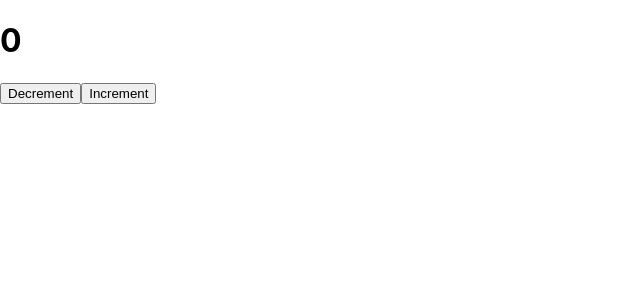
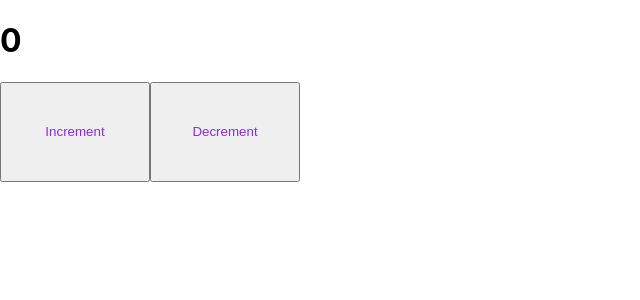
Before and after one commit to paudel54/React_Interview, a React (Create React App) app in the folder first/: page / in a window 1280 px wide. Shown: the top 300 px of the page, without its empty margins (0-640 px from the left). Built offline with nearby package versions, Linux system fonts and the light colour scheme.

Commit message:
Applying inline style in react, replace SnakeCase into camelcase and use of Object Literals

```diff
--- a/first/src/App.css
+++ b/first/src/App.css
@@ -5,3 +5,11 @@
   margin: 10px;
   display: inline-block;
 }
+
+/* External styling */
+.cB {
+  width: 150px;
+  height: 100px;
+  color: blueviolet;
+  font-size: 25;
+}
--- a/first/src/App.js
+++ b/first/src/App.js
@@ -27,7 +27,14 @@ function App() {
     } else {
       setCount(i - 1);
     }
+  }
 
+  // css for inline styling with object Literals
+  const btnStyle = {
+    width: "150px",
+    height: "100px",
+    color: "blueviolet",
+    fontSize: "25",
   }
 
   return (
@@ -36,8 +43,8 @@ function App() {
       {/* ON Click is an event */}
       {/* <button onClick={() => setCount(i + 1)}>Click</button> */}
       {/* Arrow function or return must be gurantted when we pass parameter to fn on Click Events */}
-      <button onClick={() => changeCounter('+')}>Decrement</button>
-      <button onClick={() => changeCounter('-')}>Increment</button>
+      <button className='cB' onClick={() => changeCounter('+')}>Increment</button>
+      <button style={btnStyle} onClick={() => changeCounter('-')}>Decrement</button>
     </div>
   );
 }
```
